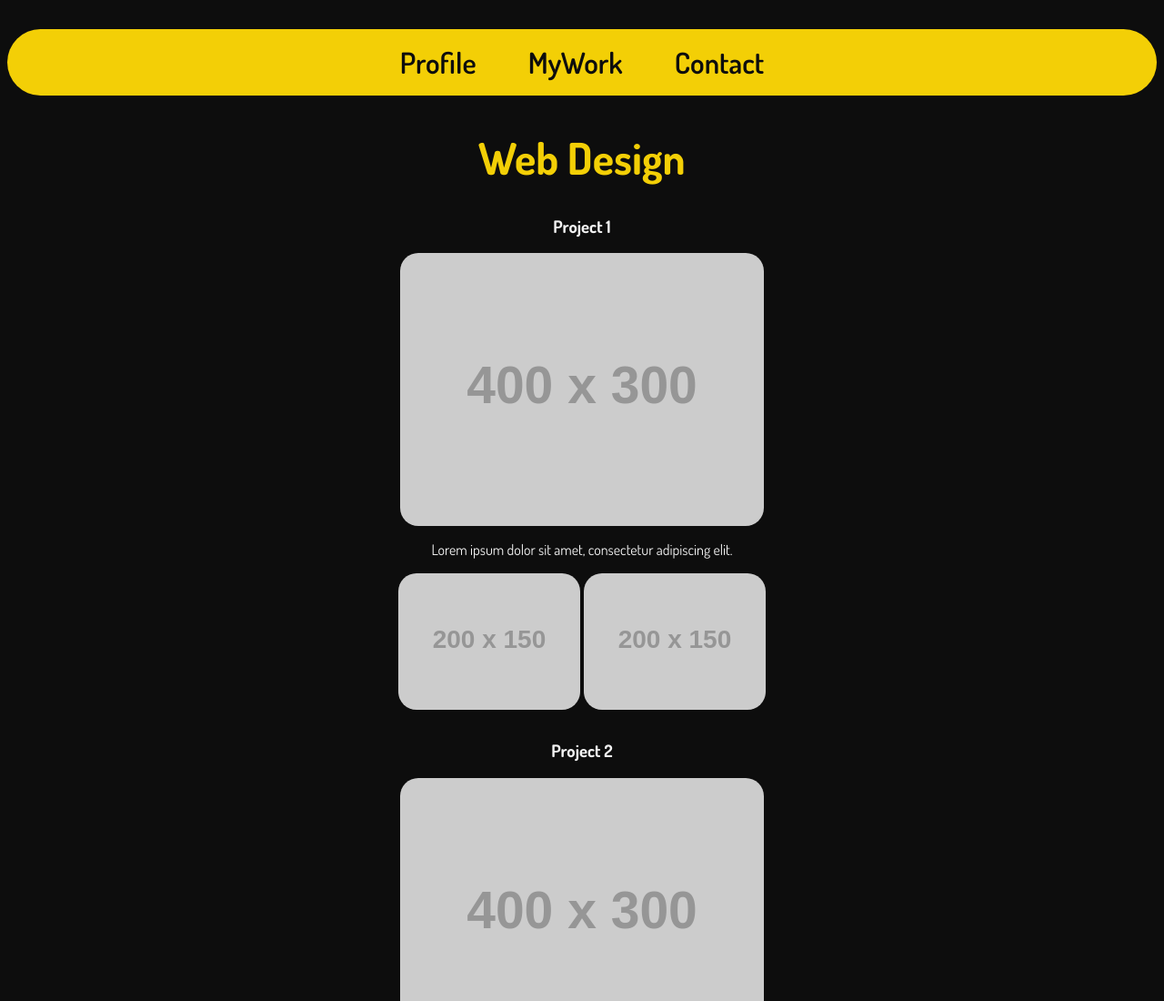
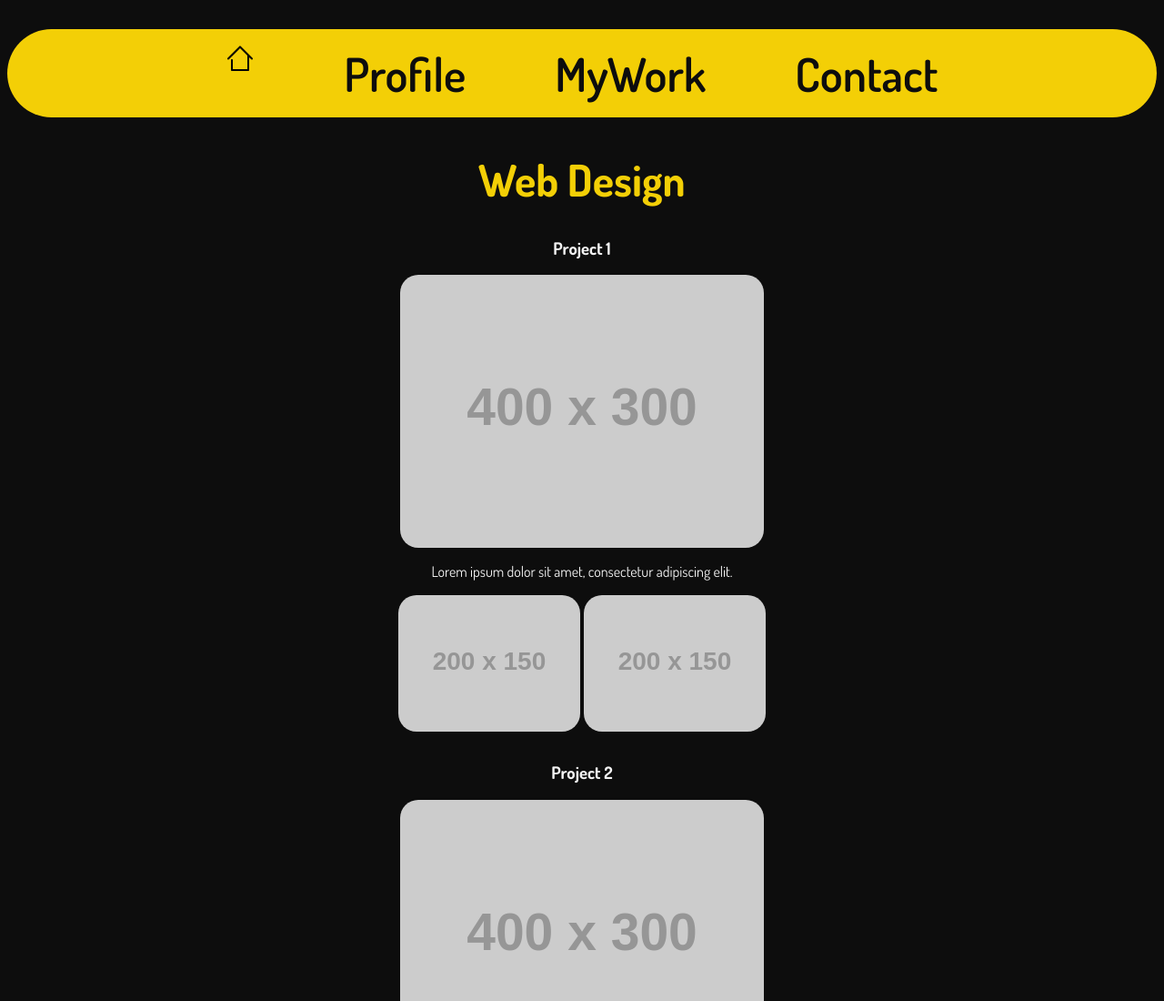
Before and after one commit to jsanchezb34/wdd131, a plain HTML site: page project/gallery.html in a window 1280 px wide. Shown: the top 1100 px of the page at 91% size. Drawn offline with Linux system fonts and the light colour scheme; placeholder pictures from the web are drawn by us.

Commit message:
nav update

```diff
--- a/project/gallery.html
+++ b/project/gallery.html
@@ -14,6 +14,7 @@
             <h1>My Portfolio</h1>
             <nav>
                 <ul>
+                    <li><a href="index.html"><img src="images/homeicon.svg" alt="home icon"></a></li>
                     <li><a href="profile.html">Profile</a></li>
                     <li><a href="gallery.html">MyWork</a></li>
                     <li><a href="contact.html">Contact</a></li>
--- a/project/styles/project.css
+++ b/project/styles/project.css
@@ -48,7 +48,7 @@ header img {
 }
 
 nav ul {
-    font-size: 2rem;
+    font-size: clamp(2.5rem, 4vw, 4rem);
     font-weight: 600;
     display: flex;
     justify-content: center;
@@ -61,6 +61,11 @@ nav ul {
 
 nav ul li a  {
     color: var(--main-color);
+}
+
+nav ul li a img {
+    display: flex;
+    justify-content: center;
 }
 
 nav ul :hover {
```
Also changed, not shown: project/contact.html (+1 -1 lines), project/index.html (+1 -0 lines), project/profile.html (+1 -0 lines), project/images/homeicon.svg (added).
